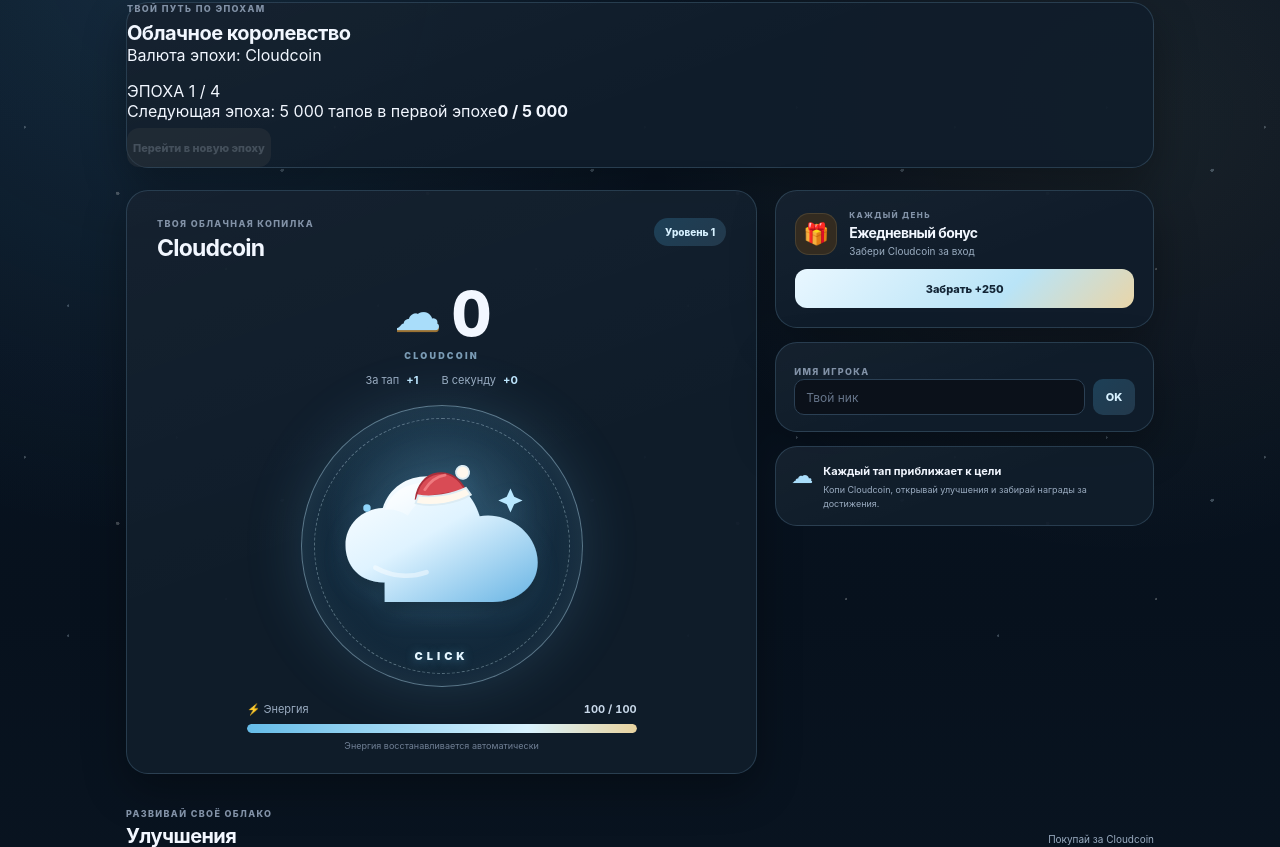
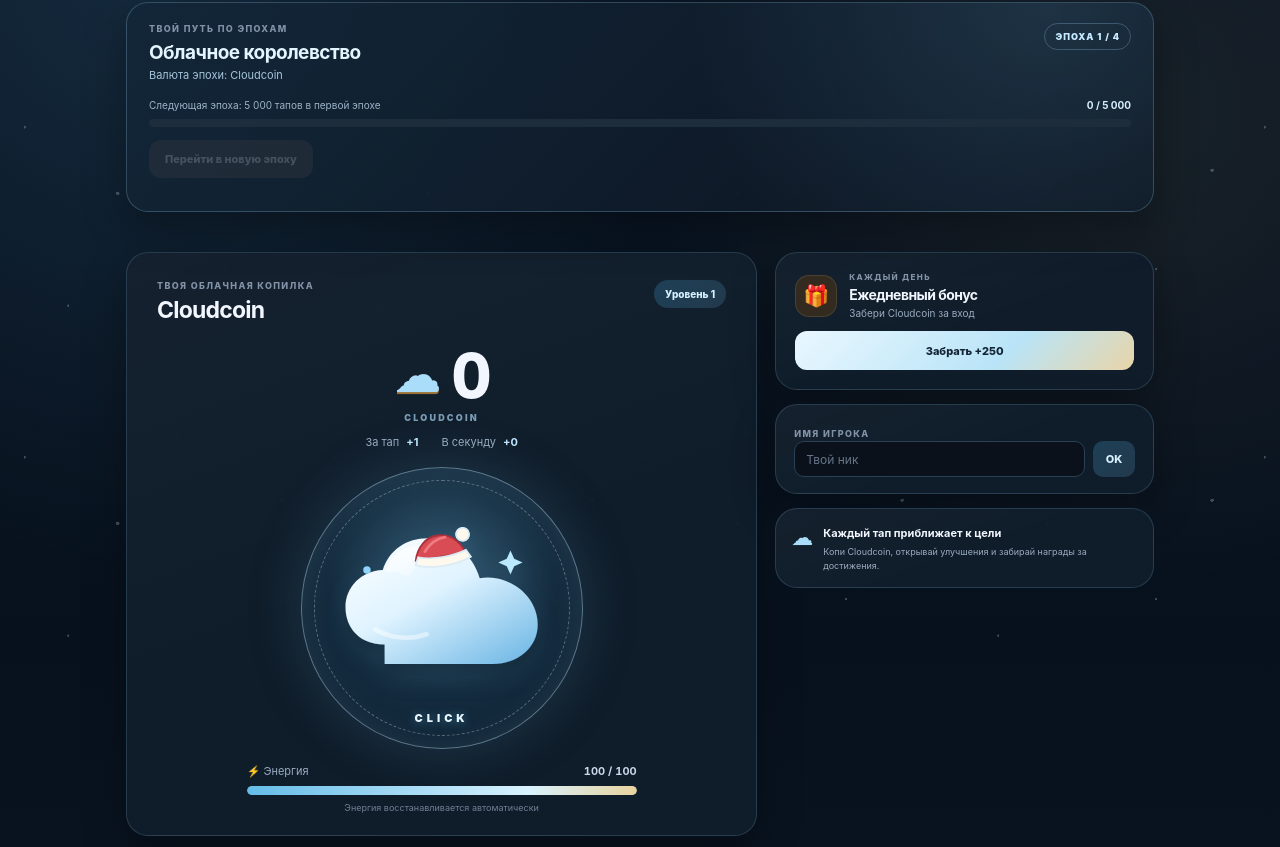
Before and after one commit to sokolstadik-gif/cloud-clicker, a Python web app: template templates/index.html in a window 1280 px wide. Shown: the part 149-996 px from the top of the page. Run offline with Jinja, Linux system fonts and the light colour scheme; the template is opened without the code that fills it, so the values that code supplies are empty; some libraries are stand-ins or nearby versions.

Commit message:
Style the era progression panel for winter theme

```diff
--- a/static/winter.css
+++ b/static/winter.css
@@ -95,3 +95,34 @@ body::before {
 @media (prefers-reduced-motion: reduce) {
   body::before { animation: none; }
 }
+
+
+/* Era progression and archive */
+.era-panel {
+  position: relative;
+  overflow: hidden;
+  padding: 20px 22px;
+  margin: 0 0 18px;
+  border-color: rgba(155, 213, 247, .24);
+  background:
+    radial-gradient(circle at 90% 0%, rgba(112, 188, 235, .16), transparent 38%),
+    linear-gradient(135deg, rgba(19, 39, 57, .96), rgba(12, 20, 31, .98));
+}
+.era-panel-top { display: flex; justify-content: space-between; align-items: flex-start; gap: 14px; }
+.era-panel-top h2 { margin: 4px 0; color: #e5f5ff; font-size: 19px; }
+.era-panel-top p:not(.eyebrow) { margin: 0; color: #a6c4d9; font-size: 11px; }
+.era-number { padding: 7px 10px; border: 1px solid rgba(164, 220, 250, .25); border-radius: 99px; color: #c6eaff; font-size: 9px; font-weight: 900; letter-spacing: 1px; white-space: nowrap; }
+.era-progress-copy { display: flex; justify-content: space-between; align-items: center; gap: 12px; margin: 17px 0 8px; color: #9eb5c8; font-size: 10px; }
+.era-progress-copy b { color: #d7efff; white-space: nowrap; }
+.era-progress-track { height: 8px; overflow: hidden; border-radius: 99px; background: #1d2d3c; }
+.era-progress-track > div { width: 0; height: 100%; border-radius: inherit; background: linear-gradient(90deg, #5ba8d5, #c4ecff); transition: width .3s ease; }
+.era-transition { min-height: 38px; margin-top: 13px; padding: 0 16px; }
+.era-transition[hidden] { display: none; }
+.era-archive { display: flex; flex-wrap: wrap; gap: 7px; margin-top: 13px; }
+.era-archive-item { padding: 6px 9px; border: 1px solid rgba(152, 197, 224, .14); border-radius: 9px; color: #8fa9bd; font-size: 9px; }
+@media (max-width: 520px) {
+  .era-panel { padding: 16px; }
+  .era-panel-top h2 { font-size: 16px; }
+  .era-progress-copy { align-items: flex-start; flex-direction: column; gap: 5px; }
+  .era-transition { width: 100%; }
+}
```
